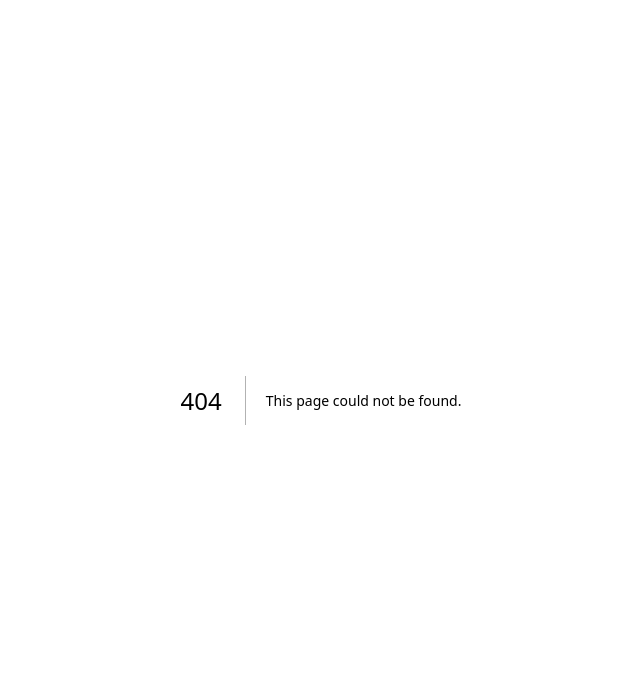
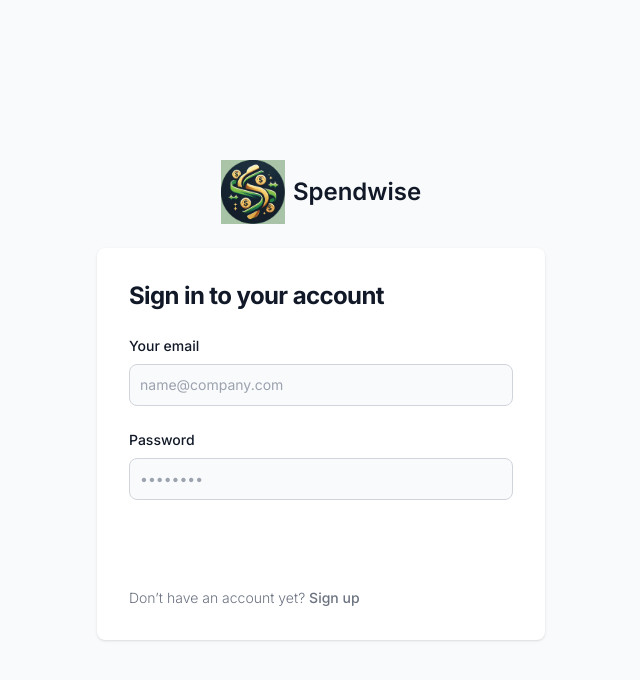
Before and after one commit to RPL-gaming/expense-tracker-real, a Next.js app: page /auth/login in a window 1280 px wide. Before the commit this address had no page. Shown: the top 680 px of the page, without its empty margins (319-959 px from the left). Built offline with nearby package versions, Linux system fonts and the light colour scheme.

Commit message:
implement login fe

```diff
--- /dev/null
+++ b/src/app/auth/login/page.tsx
@@ -0,0 +1,78 @@
+"use client"
+import React, { useState } from 'react';
+
+const LoginPage = () => {
+    const [email, setEmail] = useState('');
+    const [password, setPassword] = useState('');
+
+    const handleEmailChange = (event: React.ChangeEvent<HTMLInputElement>) => {
+        setEmail(event.target.value);
+    };
+
+    const handlePasswordChange = (event: React.ChangeEvent<HTMLInputElement>) => {
+        setPassword(event.target.value);
+    };
+
+    const [loginStatus, setLoginStatus] = useState('');
+
+    const handleSubmit = async (event: React.FormEvent<HTMLFormElement>) => {
+        event.preventDefault();
+        const response = await fetch('/api/auth/login', {
+            method: 'POST',
+            headers: { 'Content-Type': 'application/json' },
+            body: JSON.stringify({ email, password }),
+        });
+        const data = await response.json();
+        console.log(data);
+        if (response.ok) {
+            setLoginStatus('Login successful!');
+        } else {
+            setLoginStatus('Login failed. Please try again.');
+        }
+    };
+
+    return (
+        <section className="bg-gray-50 dark:bg-gray-900">
+            <div className="flex flex-col items-center justify-center px-6 py-8 mx-auto md:h-screen lg:py-0">
+                <a href="#" className="flex items-center mb-6 text-2xl font-semibold text-gray-900 dark:text-white">
+                    <img className="w-16 h-16 mr-2" src="/images/spendwise-logo.webp" />
+                    Spendwise
+                </a>
+                <div className="w-full bg-white rounded-lg shadow dark:border md:mt-0 sm:max-w-md xl:p-0 dark:bg-gray-800 dark:border-gray-700">
+                    <div className="p-6 space-y-4 md:space-y-6 sm:p-8">
+                        <h1 className="text-xl font-bold leading-tight tracking-tight text-gray-900 md:text-2xl dark:text-white">
+                            Sign in to your account
+                        </h1>
+                        <form className="space-y-4 md:space-y-6" onSubmit={handleSubmit}>
+                            <div>
+                                <label htmlFor="email" className="block mb-2 text-sm font-medium text-gray-900 dark:text-white">Your email</label>
+                                <input value={email} onChange={handleEmailChange} type="email" name="email" id="email" className="bg-gray-50 border border-gray-300 text-gray-900 sm:text-sm rounded-lg focus:ring-primary-600 focus:border-primary-600 block w-full p-2.5 dark:bg-gray-700 dark:border-gray-600 dark:placeholder-gray-400 dark:text-white dark:focus:ring-blue-500 dark:focus:border-blue-500" placeholder="name@company.com" required />
+                            </div>
+                            <div>
+                                <label htmlFor="password" className="block mb-2 text-sm font-medium text-gray-900 dark:text-white">Password</label>
+                                <input value={password} onChange={handlePasswordChange} type="password" name="password" id="password" placeholder="••••••••" className="bg-gray-50 border border-gray-300 text-gray-900 sm:text-sm rounded-lg focus:ring-primary-600 focus:border-primary-600 block w-full p-2.5 dark:bg-gray-700 dark:border-gray-600 dark:placeholder-gray-400 dark:text-white dark:focus:ring-blue-500 dark:focus:border-blue-500" required />
+                            </div>
+                            {/* <div className="flex items-center justify-between">
+                                <div className="flex items-start">
+                                    <div className="flex items-center h-5">
+                                        <input id="remember" aria-describedby="remember" type="checkbox" className="w-4 h-4 border border-gray-300 rounded bg-gray-50 focus:ring-3 focus:ring-primary-300 dark:bg-gray-700 dark:border-gray-600 dark:focus:ring-primary-600 dark:ring-offset-gray-800" required/>
+                                    </div>
+                                    <div className="ml-3 text-sm">
+                                        <label htmlFor="remember" className="text-gray-500 dark:text-gray-300">Remember me</label>
+                                    </div>
+                                </div>
+                                <a href="#" className="text-sm font-medium text-primary-600 hover:underline dark:text-primary-500">Forgot password?</a>
+                            </div> */}
+                            <button type="submit" className="w-full text-white bg-primary-600 hover:bg-primary-700 focus:ring-4 focus:outline-none focus:ring-primary-300 font-medium rounded-lg text-sm px-5 py-2.5 text-center dark:bg-primary-600 dark:hover:bg-primary-700 dark:focus:ring-primary-800">Sign in</button>
+                            <p className="text-sm font-light text-gray-500 dark:text-gray-400">
+                                Don’t have an account yet? <a href="#" className="font-medium text-primary-600 hover:underline dark:text-primary-500">Sign up</a>
+                            </p>
+                        </form>
+                    </div>
+                </div>
+            </div>
+        </section>
+    );
+};
+
+export default LoginPage;
```
Also changed, not shown: public/images/spendwise-logo.webp (added).
